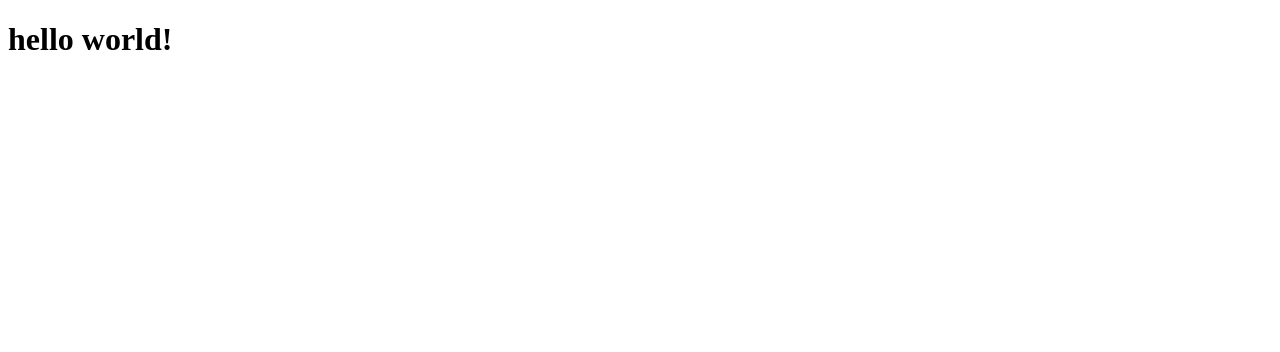
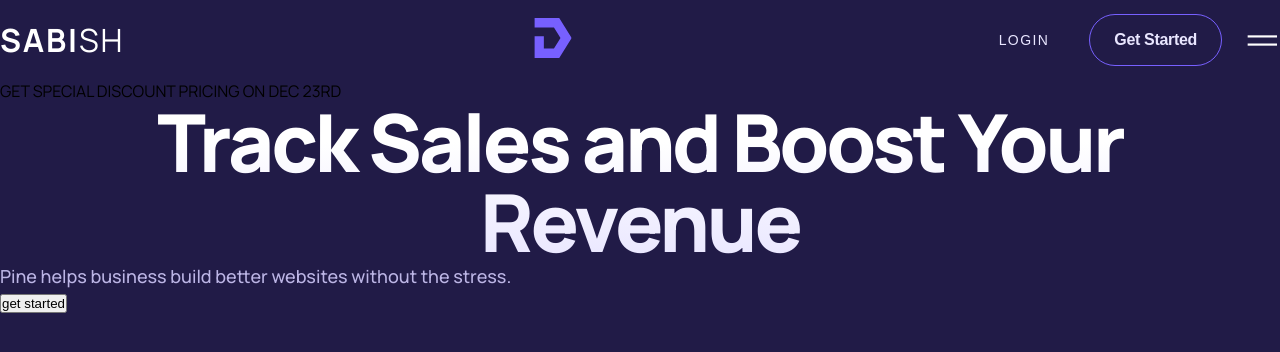
Before and after one commit to DevJubr/Sabish-Sales-Performance-Landing-Page, a plain HTML site: page index.html in a window 1280 px wide. Drawn offline with Linux system fonts and the light colour scheme.

Commit message:
create nav bar

```diff
--- /dev/null
+++ b/css/mobile.css
@@ -0,0 +1,46 @@
+.con {
+  max-width: 100%;
+  width: 90%;
+  margin: 0 auto;
+}
+/* nav bar start */
+.logo__div {
+  color: white;
+  text-transform: uppercase;
+  letter-spacing: 1px;
+  font-size: 22px;
+}
+
+strong.logo {
+  font-size: 100%;
+}
+
+.logo__icon {
+  width: 34px;
+  height: 38px;
+}
+
+.logo__icon svg {
+  width: 100%;
+  height: 100%;
+}
+.nav__btn__tow__con {
+  display: none;
+}
+
+.nav__con {
+  display: flex;
+  height: 80px;
+  justify-content: space-between;
+  align-items: center;
+}
+
+.nav__btn__icon {
+  width: 34px;
+  height: 35px;
+}
+
+.nav__btn__icon svg {
+  width: 100%;
+  height: 100%;
+}
--- a/index.html
+++ b/index.html
@@ -4,9 +4,112 @@
     <meta charset="UTF-8" />
     <meta http-equiv="X-UA-Compatible" content="IE=edge" />
     <meta name="viewport" content="width=device-width, initial-scale=1.0" />
+    <link rel="stylesheet" href="style.css" />
+    <link
+      rel="stylesheet"
+      media="screen and (max-width: 767px)"
+      href="css/mobile.css"
+    />
+    <link
+      rel="stylesheet"
+      media="screen and (min-width: 768px) and (max-width: 999px)"
+      href="css/tablet.css"
+    />
+    <link
+      rel="stylesheet"
+      media="screen and (min-width: 1000px)"
+      href="css/desktop.css"
+    />
     <title>Sabish - Sales Performance</title>
   </head>
   <body>
-    <h1>hello world!</h1>
+    <nav>
+      <div class="con">
+        <div class="nav__con">
+          <!-- nav logo -->
+          <div class="logo__div"><strong class="logo">sabi</strong>sh</div>
+          <!-- nav__icon -->
+          <div class="logo__icon">
+            <svg
+              width="38"
+              height="40"
+              viewBox="0 0 38 40"
+              fill="none"
+              xmlns="http://www.w3.org/2000/svg"
+            >
+              <g clip-path="url(#clip0_1116_2061)">
+                <path
+                  fill-rule="evenodd"
+                  clip-rule="evenodd"
+                  d="M19.9635 9.48148H0.376953V0H25.2349L37.662 20L25.2349 40H0.376953V18.3704H9.85843V30.5185H19.9635L26.4993 20L19.9635 9.48148Z"
+                  fill="#7760FF"
+                />
+              </g>
+              <defs>
+                <clipPath id="clip0_1116_2061">
+                  <rect
+                    width="37.2851"
+                    height="40"
+                    fill="white"
+                    transform="translate(0.376953)"
+                  />
+                </clipPath>
+              </defs>
+            </svg>
+          </div>
+          <!-- nav btns -->
+          <div class="nav__btns">
+            <div class="nav__btn__tow__con">
+              <button class="nav__login__btn">login</button>
+              <button class="nav__get__start__btn">get started</button>
+            </div>
+
+            <div class="nav__btn__icon">
+              <svg
+                width="25"
+                height="24"
+                viewBox="0 0 25 24"
+                fill="none"
+                xmlns="http://www.w3.org/2000/svg"
+              >
+                <path
+                  d="M2.01953 9H22.0195"
+                  stroke="white"
+                  stroke-width="1.6"
+                  stroke-linecap="square"
+                  stroke-linejoin="bevel"
+                />
+                <path
+                  d="M2.01953 15H22.0195"
+                  stroke="white"
+                  stroke-width="1.6"
+                  stroke-linecap="square"
+                  stroke-linejoin="bevel"
+                />
+              </svg>
+            </div>
+          </div>
+        </div>
+      </div>
+    </nav>
+    <main>
+      <section class="hero">
+        <div class="con">
+          <article class="head__of__hero">
+            <div class="hero__alart__con">
+              <div class="hero__alart_dot"></div>
+              <p class="hero__alart_text">
+                GET SPECIAL DISCOUNT PRICING ON DEC 23RD
+              </p>
+            </div>
+            <h1 class="H__title">Track Sales and Boost Your Revenue</h1>
+            <p class="p__pera hero__pera">
+              Pine helps business build better websites without the stress.
+            </p>
+            <button class="get__started__br__hero">get started</button>
+          </article>
+        </div>
+      </section>
+    </main>
   </body>
 </html>
--- a/style.css
+++ b/style.css
@@ -0,0 +1,137 @@
+@import url("https://fonts.googleapis.com/css2?family=Raleway:wght@100;200;300;400;500;600;700;800&display=swap");
+/* font-family: 'Raleway', sans-serif; */
+@import url("https://fonts.googleapis.com/css2?family=Manrope:wght@200;300;400;500;600;700;800&display=swap");
+/* font-family: 'Manrope', sans-serif; */
+
+* {
+  margin: 0;
+  padding: 0;
+  box-sizing: border-box;
+  list-style: none;
+  text-decoration: none;
+}
+
+body {
+  /* Neutral/Haiti */
+  background: #211b47;
+  font-family: "Manrope", sans-serif;
+}
+.con {
+  max-width: 1440px;
+  width: 100%;
+  margin: 0 auto;
+}
+
+.H__title {
+  font-family: "Manrope";
+  font-style: normal;
+  font-weight: 800;
+  font-size: 80px;
+  line-height: 100%;
+  text-align: center;
+  letter-spacing: -0.04em;
+
+  /* Gradient/Headline */
+  background: linear-gradient(180deg, #ffffff 25%, #e9e6ff 100%);
+  -webkit-background-clip: text;
+  -webkit-text-fill-color: transparent;
+  background-clip: text;
+  text-fill-color: transparent;
+}
+
+.p__pera {
+  font-family: "Manrope";
+  font-style: normal;
+  font-weight: 500;
+  font-size: 18px;
+  line-height: 160%;
+  /* or 29px */
+  display: flex;
+  align-items: center;
+  text-align: center;
+  color: #bcb5e5;
+}
+
+/* ################ NAV BAR START ################  */
+.logo__div {
+  color: white;
+  text-transform: uppercase;
+  letter-spacing: 1.8px;
+  font-size: 32px;
+}
+
+strong.logo {
+  font-size: 100%;
+}
+
+/* .logo__icon {
+  width: 34px;
+  height: 38px;
+}
+
+.logo__icon svg {
+  width: 100%;
+  height: 100%;
+} */
+.nav__btn__tow__con {
+  display: flex;
+  align-items: center;
+  gap: 24px;
+}
+
+.nav__con {
+  display: flex;
+  height: 80px;
+  justify-content: space-between;
+  align-items: center;
+}
+
+.nav__btn__icon {
+  width: 34px;
+  height: 35px;
+}
+
+.nav__btn__icon svg {
+  width: 100%;
+  height: 100%;
+}
+
+.nav__btns {
+  display: flex;
+  align-items: center;
+  gap: 24px;
+}
+
+button.nav__login__btn {
+  font-size: 14px;
+
+  /* identical to box height, or 20px */
+  letter-spacing: 0.1em;
+  text-transform: uppercase;
+
+  /* Accent/Lavender */
+  color: #e9e6ff;
+  background: none;
+  padding: 16px;
+  border: none;
+}
+
+button.nav__get__start__btn {
+  padding: 16px 24px;
+
+  /* Accent/Purple Heart */
+  border: 1px solid #7760ff;
+  border-radius: 48px;
+  background: none;
+  font-size: 16px;
+
+  /* or 500% */
+  letter-spacing: -0.02em;
+
+  /* Accent/Lavender */
+  color: #e9e6ff;
+  text-transform: capitalize;
+  font-weight: 800;
+}
+
+/* ################ NAV BAR END ################  */
```
Also changed, not shown: css/desktop.css (added), css/main.js (deleted), css/tablet.css (added), main.js (added).
